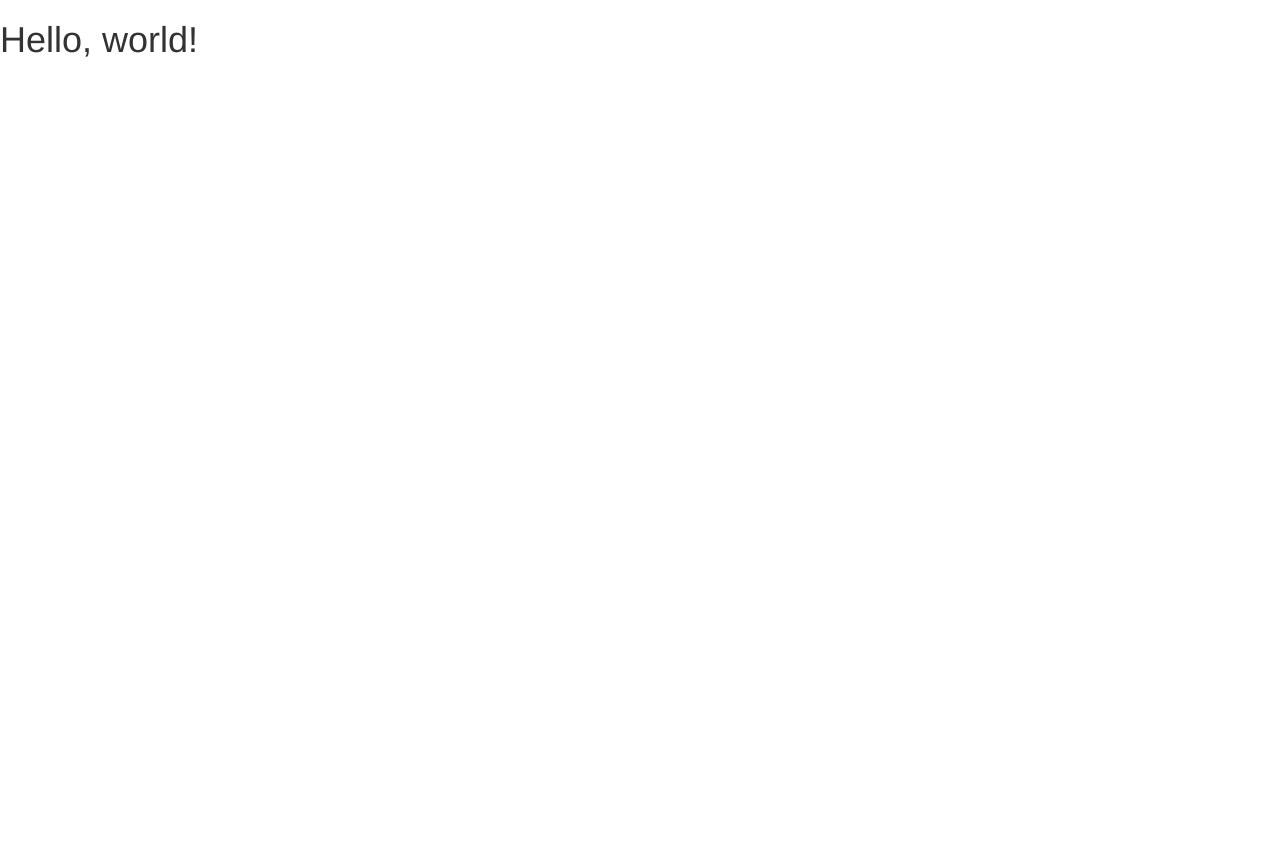
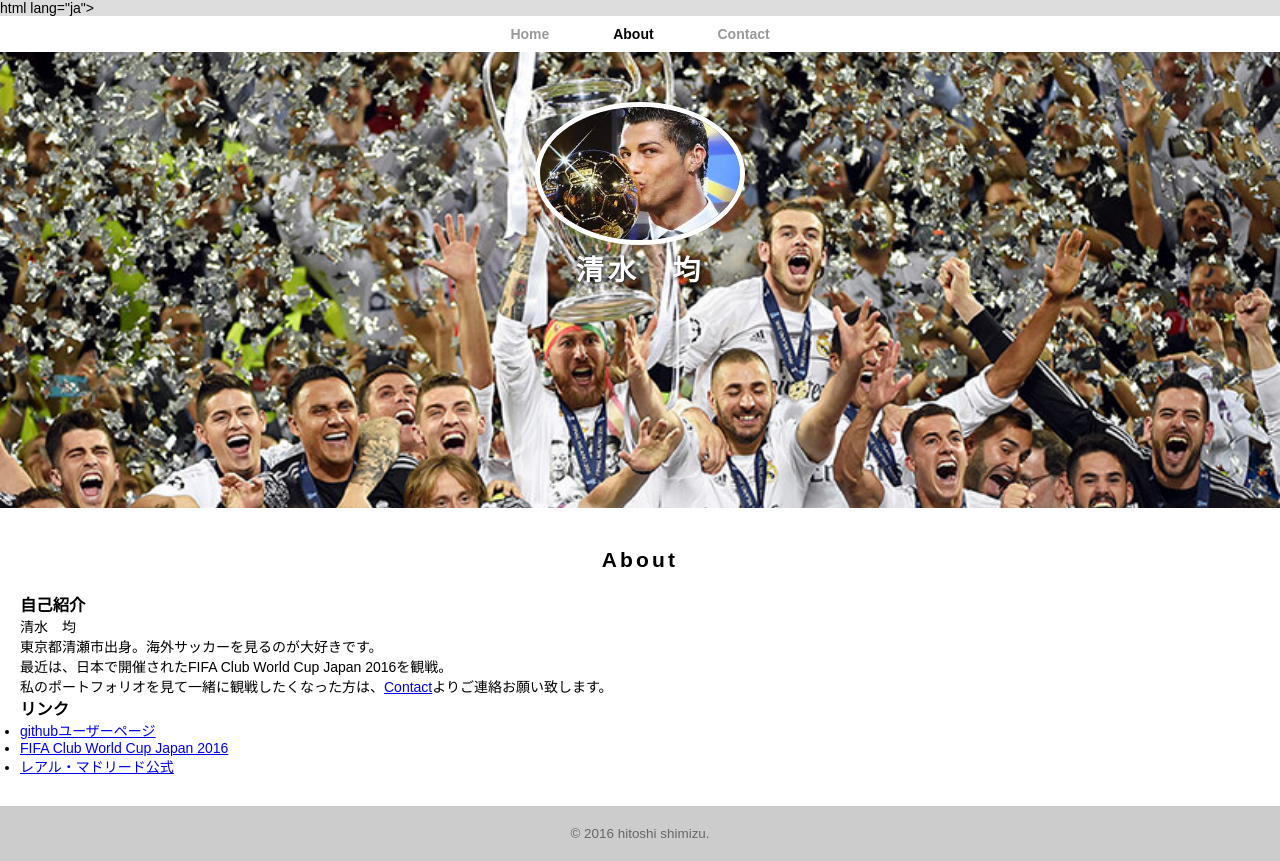
Before and after one commit to hitoshishimizu/hitoshishimizu.github.io, a plain HTML site: page index.html in a window 1280 px wide. Before the commit the page ends 800 px from the top, so only its background shows below. Drawn offline with nearby package versions, Linux system fonts and the light colour scheme.

Commit message:
fiest commit

```diff
--- /dev/null
+++ b/index.css
@@ -0,0 +1,91 @@
+* {
+  margin: 0;
+  padding: 0;
+}
+
+body {
+  font-family: YuGothic, "游ゴシック", "メイリオ", Meiryo, "ヒラギノ角ゴ Pro W3", "Hiragino Kaku Gothic Pro", sans-serif;
+  background-color: #ddd;
+  font-size: 14px;
+}
+
+span.red {
+  color: red;
+}
+
+header {
+  background-image: url("real madrid.jpg");
+  background-position: center center;
+  background-size: cover;
+  background-repeat: no-repeat;
+  padding-bottom: 300px;
+}
+
+#logo {
+  padding: 20px 0;
+  text-align: center;
+}
+
+#logo img {
+  max-width: 200px;
+  border: 5px solid #fff;
+  border-radius: 100%;
+}
+
+#logo h1 {
+  letter-spacing: 0.15em;
+  color: #fff;
+  text-shadow: 1px 1px 4px #000;
+}
+
+nav {
+  margin: 0 0 30px 0;
+  padding: 10px 0;
+  text-align: center;
+  background-color: #fff;
+}
+
+nav ul {
+  margin: 0 10px;
+  padding: 0;
+}
+
+nav ul li {
+  margin: 0 20px;
+  display: inline-block;
+}
+
+nav ul li a {
+  padding: 15px 10px;
+  text-decoration: none;
+  color: #999;
+  font-weight: bold;
+}
+
+nav ul li a.selected {
+  color: #000;
+}
+
+.container {
+  max-width: 1500px;
+  margin: -100px auto 0;
+  background-color: #fff;
+}
+
+section {
+  padding: 30px 20px;
+}
+
+section h2 {
+  padding: 10px 0 20px 0;
+  text-align: center;
+  letter-spacing: 0.15em;
+}
+
+footer {
+  padding: 20px 0;
+  font-size: 96%;
+  text-align: center;
+  background-color: #ccc;
+  color: #666;
+}
--- a/index.html
+++ b/index.html
@@ -1,18 +1,42 @@
 <!DOCTYPE html>
-<html lang="ja">
+html lang="ja">
   <head>
     <meta charset="utf-8">
-    <meta http-equiv="X-UA-Compatible" content="IE=edge">
-    <meta name="viewport" content="width=device-width, initial-scale=1">
-    <title>Bootstrap Sample</title>
-    <!-- BootstrapのCSS読み込み -->
-    <link rel="stylesheet" href="//maxcdn.bootstrapcdn.com/bootstrap/3.3.5/css/bootstrap.min.css">
-    <!-- jQuery読み込み -->
-    <script src="//ajax.googleapis.com/ajax/libs/jquery/1.11.3/jquery.min.js"></script>
-    <!-- BootstrapのJS読み込み -->
-    <script src="//maxcdn.bootstrapcdn.com/bootstrap/3.3.5/js/bootstrap.min.js"></script>
+    <title>清水　均 | About</title>
+    <link rel="stylesheet" href="index.css">
   </head>
   <body>
-    <h1>Hello, world!</h1>
+    <header>
+      <nav>
+        <ul>
+          <li><a href="index.html">Home</a></li>
+          <li><a href="about.html" class="selected">About</a></li>
+          <li><a href="contact2.html">Contact</a></li>
+        </ul>
+      </nav>
+      <div id="logo">
+        <img src="cr7.jpeg" alt="">
+        <h1>清水　均</h1>
+      </div>
+    </header>
+    <div class="container">
+      <section>
+        <h2>About</h2>
+        <h3>自己紹介</h3>
+        <p>清水　均</p>
+        <p>東京都清瀬市出身。海外サッカーを見るのが大好きです。</p>
+        <p>最近は、日本で開催されたFIFA Club World Cup Japan 2016を観戦。</p>
+        <p>私のポートフォリオを見て一緒に観戦したくなった方は、<a href="contact2.html">Contact</a>よりご連絡お願い致します。</p>
+        <h3>リンク</h3>
+        <ul>
+          <li><a href="https://github.com/hitoshishimizu" target="_blank">githubユーザーページ</a></li>
+          <li><a href="http://www.ntv.co.jp/fcwc/" target="_blank">FIFA Club World Cup Japan 2016</a></li>
+          <li><a href="http://www.realmadrid.com/ja" target="_blank">レアル・マドリード公式</a></li>
+        </ul>
+      </section>
+      <footer>
+        <p>&copy; 2016 hitoshi shimizu.</p>
+      </footer>
+    </div>
   </body>
 </html>
```
Also changed, not shown: contact2.html (added, +39 -0 lines), cr7.jpeg (added), real madrid.jpg (added), soccer.jpg (added).
